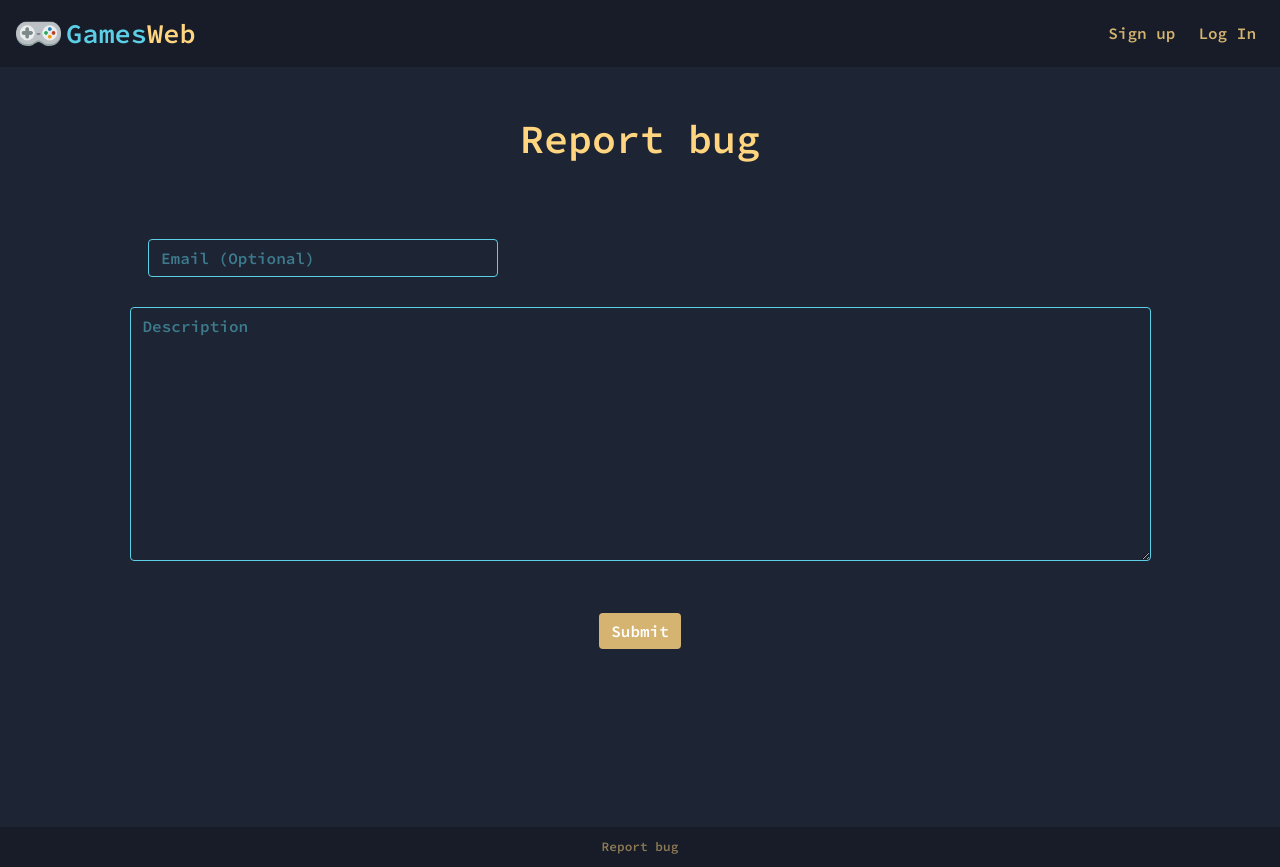
After one commit to tremar123/grid-games, a Flask app: page /bug in a window 1280 px wide. The commit adds this page. Run offline with Flask 2, Linux system fonts and the light colour scheme.

Commit message:
login, register, bug report htmls done

```diff
--- a/app.py
+++ b/app.py
@@ -1,6 +1,7 @@
 import os
 
 from flask import Flask, redirect, render_template, request, session
+from flask.templating import render_template_string
 from flask_session import Session
 from tempfile import mkdtemp
 from werkzeug.exceptions import HTTPException, InternalServerError, default_exceptions
@@ -34,15 +35,22 @@ Session(app)
 def index():
     return render_template("layout.html")
 
+@app.route("/login", methods=["GET", "POST"])
+def login():
+    return render_template("login.html")
 
-@app.route("/login")
-def login():
-    return "login"
+@app.route("/logout")
+def logout():
+    session.clear()
+    return redirect("/")
 
+@app.route("/register", methods=["GET", "POST"])
+def register():
+    return render_template("register.html")
 
-@app.route("/register")
-def register():
-    return "register"
+@app.route("/bug", methods=["GET", "POST"])
+def bug():
+    return render_template("bug.html")
 
 # listen for errors
 def errorhandler(e):
--- a/static/styles.css
+++ b/static/styles.css
@@ -11,13 +11,13 @@ nav .navbar-brand {
     font-size: 27px;
 }
 
-nav .orange {
-    color: #e37c3d;
+nav .blue {
+    color: #5ccfe6;
+    margin-left: 5px;
 }
 
-nav .blue {
-    margin-left: 5px;
-    color: #5ccfe6;
+nav .yellow {
+    color: #ffd580;
 }
 
 nav .navbar-toggler {
@@ -25,14 +25,27 @@ nav .navbar-toggler {
 }
 
 .navbar-dark .navbar-nav .nav-link {
+    color: #ffd580d0;
+    margin-left: 7px;
+}
+
+.navbar-dark .navbar-nav .nav-link:hover,
+.navbar-dark .navbar-nav .nav-link:visited,
+.navbar-dark .navbar-nav .nav-link:active {
     color: #ffd580;
-    margin-left: 7px;
+    text-shadow: 0 0 4px #ffd580;
 }
 
 nav img {
     height: 25px;
     width: 45px;
     margin-bottom: 6px;
+}
+
+a:hover {
+    -webkit-filter: drop-shadow(0 0 3px #bbc1c538);
+    filter: drop-shadow(0 0 3px #bbc1c538);
+    text-shadow: 0 0 3px #ffd58038;
 }
 
 body {
@@ -42,6 +55,9 @@ body {
 main {
     min-height: 100%;
     padding-bottom: 40px;
+    color: #ffd580;
+    overflow-x: auto;
+    text-align: center;
 }
 
 footer {
@@ -53,9 +69,59 @@ footer {
 }
 
 footer a {
-    color: #ffd580ab;
+    color: #ffd58081;
 }
 
 footer a:hover {
-    color: #808080;
+    color: #5ccfe681;
+    text-decoration: none;
 }
+
+.form-control:focus {
+    border-color: #5ccfe6;
+    box-shadow: 0 0 10px #5ccfe6;
+    outline: 0 none;
+}
+
+.form-control {
+    background-color: #00000000 !important;
+    width: auto;
+    display: inline-block;
+    color: #ffd580 !important;
+    border-color: #5ccfe6;
+}
+.btn {
+    margin: 30px;
+    background-color: #ffd580d0;
+    color: #ffffff;
+    border: none;
+}
+
+.btn:hover, .btn:active, .btn:visited {
+    background-color: #ffd580;
+    color: #ffffff;
+    border: none;
+    box-shadow: 0 0 10px #ffd580;
+}
+
+.form-control::placeholder { /* Chrome, Firefox, Opera, Safari 10.1+ */
+    color: #5ccfe681;
+    opacity: 1; /* Firefox */
+}
+
+.form-control:-ms-input-placeholder { /* Internet Explorer 10-11 */
+    color: #5ccfe681;
+}
+
+.form-control::-ms-input-placeholder { /* Microsoft Edge */
+    color: #5ccfe681;
+}
+
+h1 {
+    padding-bottom: 30px;
+}
+
+#email {
+    float:left;
+    width: 350px;
+}
--- /dev/null
+++ b/templates/bug.html
@@ -0,0 +1,20 @@
+{% extends "layout.html" %}
+
+{% block title %}
+    : Report Bug
+{% endblock %}
+
+{% block main %}
+    <h1>Report bug</h1>
+    <form action="/bug" method="post">
+        <div class="form-group">
+            <input id="email" class="form-control" name="email" type="email" placeholder="Email (Optional)" style="margin: 30px;">
+        </div>
+        <div class="form-group">
+            <textarea class="form-control" name="issue" cols="98" rows="10" placeholder="Description" required></textarea>
+        </div>
+        <div class="form-group">
+            <button class="btn" type="submit">Submit</button>
+        </div>
+    </form>
+{% endblock %}
--- a/templates/layout.html
+++ b/templates/layout.html
@@ -23,19 +23,19 @@
 </head>
 <body>
     <nav class="navbar navbar-expand-md navbar-dark bg-custom">
-        <a class="navbar-brand" href="/"><img src="/static/gamepad.png" alt=""><span class="blue">Games</span><span class="orange">Web</span></a>
+        <a class="navbar-brand" href="/"><img src="/static/gamepad.png" alt=""><span class="blue">Games</span><span class="yellow">Web</span></a>
         <button aria-controls="navbar" aria-expanded="false" aria-label="Toggle navigation" class="navbar-toggler" data-target="#navbar" data-toggle="collapse" type="button">
             <span class="navbar-toggler-icon"></span>
         </button>
         <div class="collapse navbar-collapse" id="navbar">
             {% if session.user_id %}
             <ul class="navbar-nav ml-auto">
-                <li class="nav-item"><a class="nav-link" href="/">nwm</a></li>
+                <li class="nav-item"><a class="nav-link" href="/logout">Log Out</a></li>
             </ul>
             {% else %}
             <ul class="navbar-nav ml-auto">
                 <li class="nav-item"><a class="nav-link" href="/register">Sign up</a></li>
-                <li class="nav-item"><a class="nav-link" href="/login">Login</a></li>
+                <li class="nav-item"><a class="nav-link" href="/login">Log In</a></li>
             </ul>
             {% endif %}
         </div>
@@ -46,7 +46,7 @@
     </main>
 
     <footer class="small bg-custom text-center">
-        <a href="/bug">Report a bug</a>
+        <a href="/bug">Report bug</a>
     </footer>
 </body>
 </html>
```
Also changed, not shown: templates/bug_thanks.html (added, +11 -0 lines), templates/login.html (added, +20 -0 lines), templates/register.html (added, +23 -0 lines).
